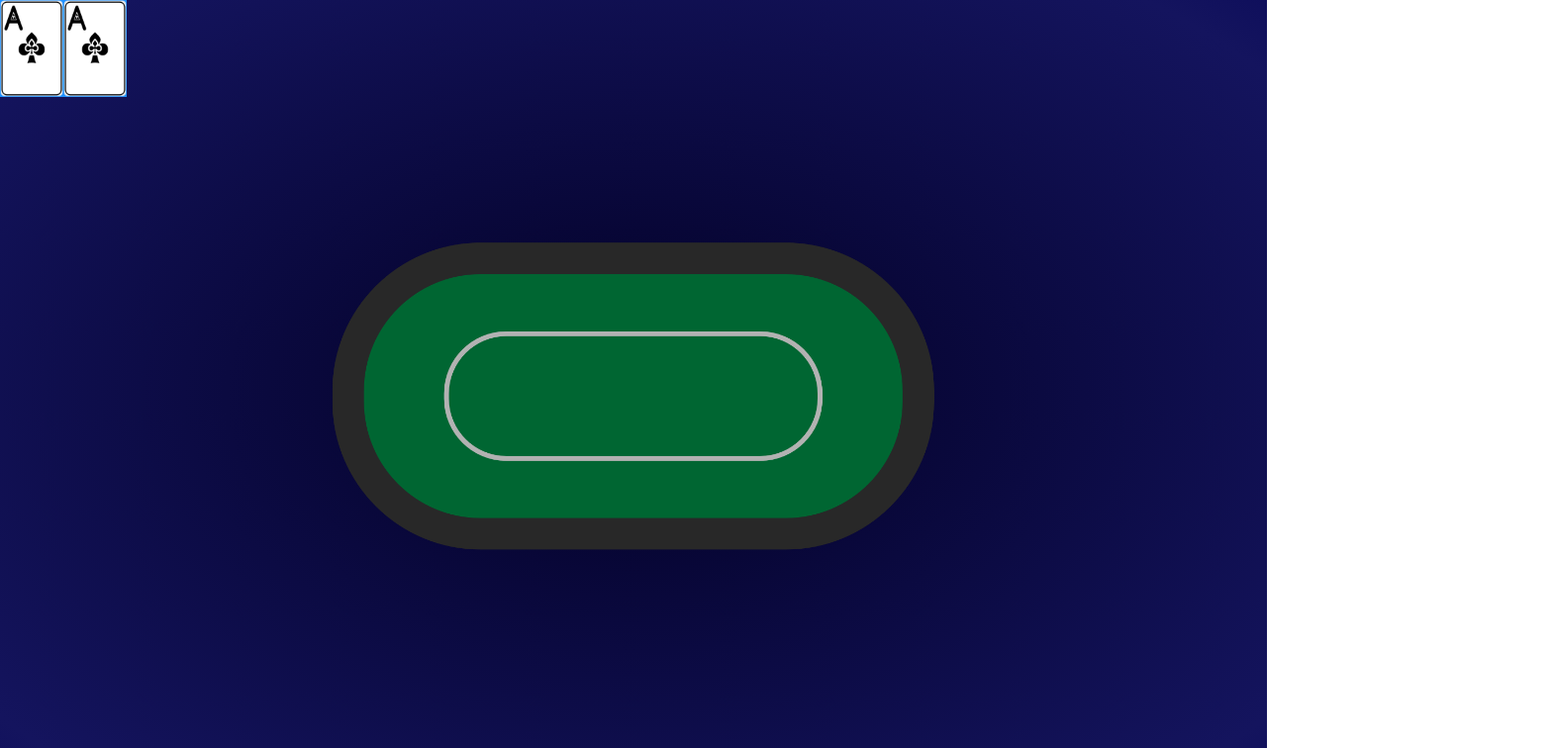
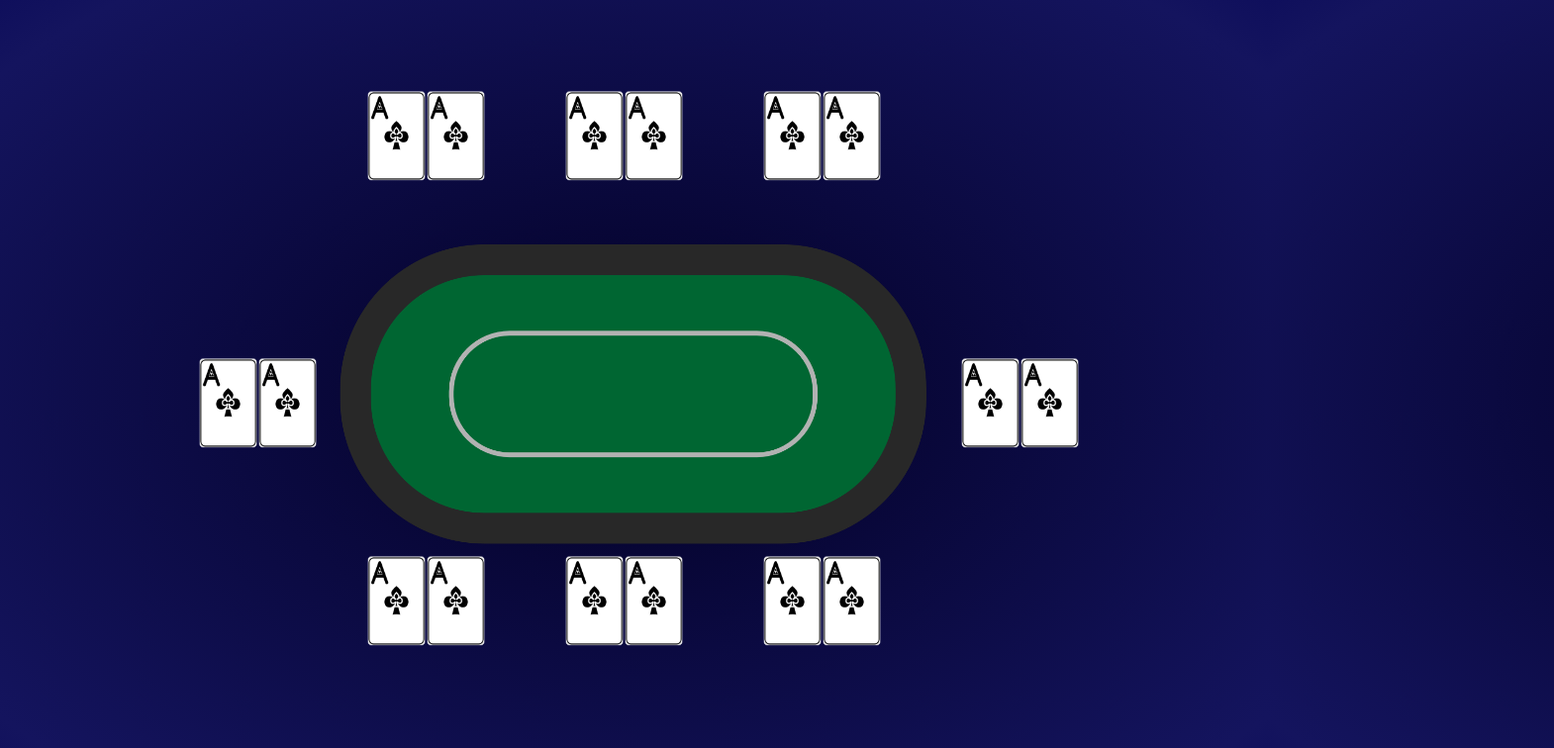
Before and after one commit to Project-OP/projectop_webclient, an Angular app: page /table in a window 1280 px wide. Shown: the top 756 px of the page at 99% size, 1570 px wide, since content can reach past the window. Built offline with nearby package versions, Linux system fonts and the light colour scheme.

Commit message:
position elements around the table

```diff
--- a/src/app/app.module.ts
+++ b/src/app/app.module.ts
@@ -10,6 +10,7 @@ import { CardComponent } from './components/card/card.component';
 import { TurnactionsComponent } from './components/turnactions/turnactions.component';
 import { MessagewindowComponent } from './components/messagewindow/messagewindow.component';
 import { AdminwindowComponent } from './components/adminwindow/adminwindow.component';
+import { CommunitycardsComponent } from './components/communitycards/communitycards.component';
 
 
 @NgModule({
@@ -20,7 +21,8 @@ import { AdminwindowComponent } from './components/adminwindow/adminwindow.compo
     CardComponent,
     TurnactionsComponent,
     MessagewindowComponent,
-    AdminwindowComponent
+    AdminwindowComponent,
+    CommunitycardsComponent
   ],
   imports: [
     BrowserModule,
--- /dev/null
+++ b/src/app/components/communitycards/communitycards.component.html
@@ -0,0 +1 @@
+<p>communitycards works!</p>
--- /dev/null
+++ b/src/app/components/communitycards/communitycards.component.ts
@@ -0,0 +1,15 @@
+import { Component, OnInit } from '@angular/core';
+
+@Component({
+  selector: 'app-communitycards',
+  templateUrl: './communitycards.component.html',
+  styleUrls: ['./communitycards.component.css']
+})
+export class CommunitycardsComponent implements OnInit {
+
+  constructor() { }
+
+  ngOnInit(): void {
+  }
+
+}
--- a/src/app/components/seat/seat.component.css
+++ b/src/app/components/seat/seat.component.css
@@ -1,15 +1,14 @@
 #cards{
     display: inline-flex;
     position: absolute;
-    background-color: DodgerBlue;
 
-    width: 10%;
-    min-width: 120px;
+    width: 120px;
+
     justify-content: flex-start
 }
 #cards app-card{
     display:inline-block;
-
+    margin-left: 1px;
 }
 
 /*
--- a/src/app/pages/table/table.component.css
+++ b/src/app/pages/table/table.component.css
@@ -5,18 +5,66 @@
 .centerhv {
     margin: auto;
     position: absolute;
-    top: 0; left: 0; bottom: 0; right: 0;
+    display: inline-block;
+    overflow: visible;
+    position: absolute;
+    top: 50%;
+    left: 50%;
+    transform: translateX(-50%) translateY(-50%);
 
 }
 #table{
-    height: 40%;
-
-    z-index: 10000;
+    width: 600px;
+}
+#area{
+    display: inline-block;
 
 }
 app-seat{
     position: absolute;
+    width:100%;
 
 
-    width:100%;
 }
+
+
+
+
+app-seat:nth-child(1){
+    left:230px;
+    top:320px;
+
+}
+app-seat:nth-child(2){
+    left:30px;
+    top:320px;
+}
+app-seat:nth-child(3){
+    left:-140px;
+    top:120px;
+
+}
+
+app-seat:nth-child(4){
+    left:30px;
+    top:-150px;
+}
+
+app-seat:nth-child(5){
+    left:230px;
+    top:-150px;
+}
+app-seat:nth-child(6){
+    left:430px;
+    top:-150px;
+}
+
+app-seat:nth-child(7){
+    left:630px;
+    top:120px;
+}
+
+app-seat:nth-child(8){
+    left:430px;
+    top:320px;
+}
--- a/src/app/pages/table/table.component.html
+++ b/src/app/pages/table/table.component.html
@@ -1,7 +1,8 @@
-<div id="area" >
-    <img id="table" #table alt="table" class="centerhv t" src="/assets/img/table.png" />
+
+<div id="area" class="centerhv" >
+    <img id="table" #table alt="table"  src="/assets/img/table.png" />
+    <div id="seats">
+        <app-seat #seats *ngFor="let x of seats" ></app-seat>
+    </div>
+
 </div>
-
-<div id="seats" #seats *ngFor="let x of seats" >
-    <app-seat></app-seat>
-</div>
--- a/src/app/pages/table/table.component.ts
+++ b/src/app/pages/table/table.component.ts
@@ -16,6 +16,9 @@ export class TableComponent implements OnInit {
 
   @ViewChildren('seats')
   seats_elem: QueryList<SeatComponent>;
+
+  @ViewChild('table')
+  table: ElementRef;
 
   seats: Array<Player_Client>;
   room: Room_Client;
@@ -43,10 +46,14 @@ export class TableComponent implements OnInit {
   ngAfterViewInit(){
     this.document.body.classList.add('table_background');
     console.log(this.seats_elem.toArray());
+    const table_dom = this.table.nativeElement;
+    console.log(table_dom.offsetWidth, table_dom.offsetHeight );
 
   }
 
   @HostListener('window:resize', ['$event'])
   onResize(event: string) {
+    const table_dom = this.table.nativeElement;
+    console.log(table_dom.offsetWidth, table_dom.offsetHeight );
   }
 }
--- a/tsconfig.json
+++ b/tsconfig.json
@@ -14,6 +14,7 @@
     "experimentalDecorators": true,
     "moduleResolution": "node",
     "importHelpers": true,
+    "strictPropertyInitialization": false,
     "target": "es2015",
     "module": "es2020",
     "lib": [
@@ -24,6 +25,7 @@
   "angularCompilerOptions": {
     "strictInjectionParameters": true,
     "strictInputAccessModifiers": true,
-    "strictTemplates": true
+    "strictTemplates": true,
+    "strictPropertyInitialization": false
   }
 }
```
Also changed, not shown: src/app/components/communitycards/communitycards.component.css (added), 1 other file (tests, documents, lock files or other folders).
